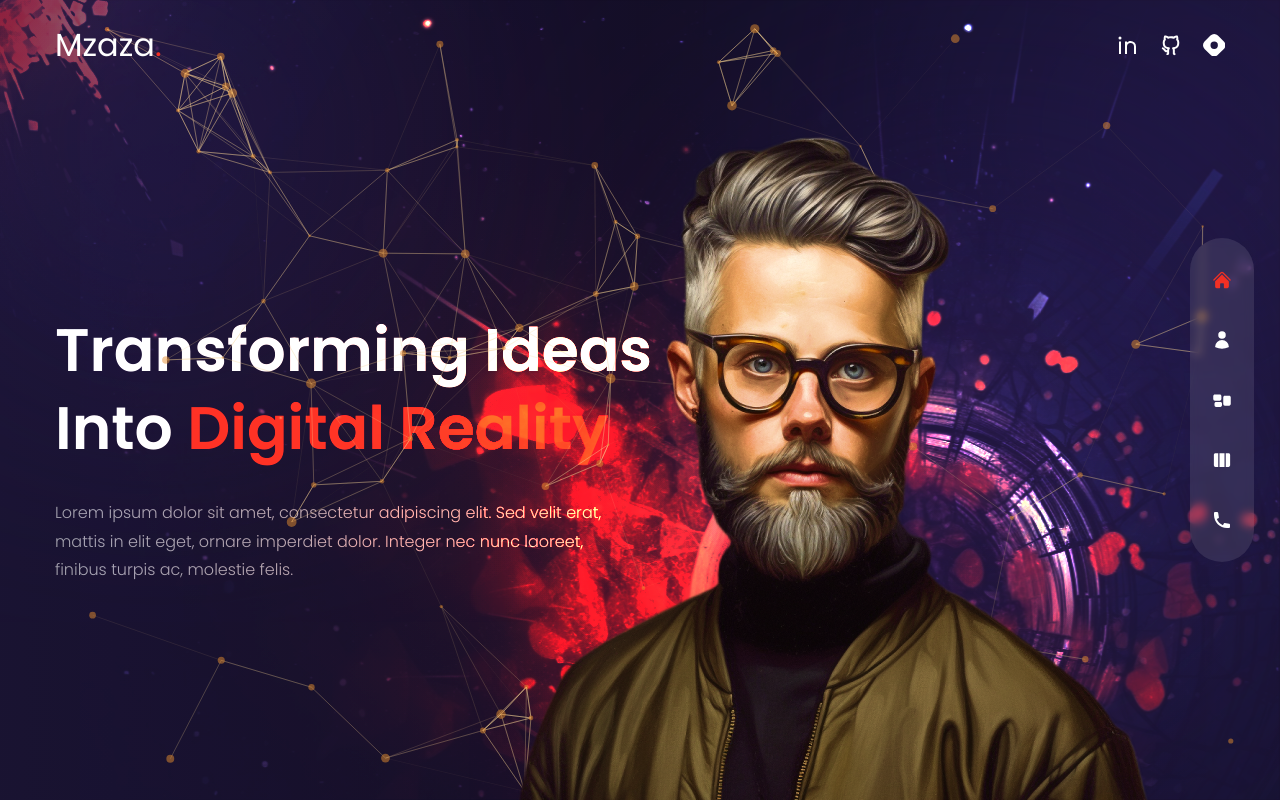
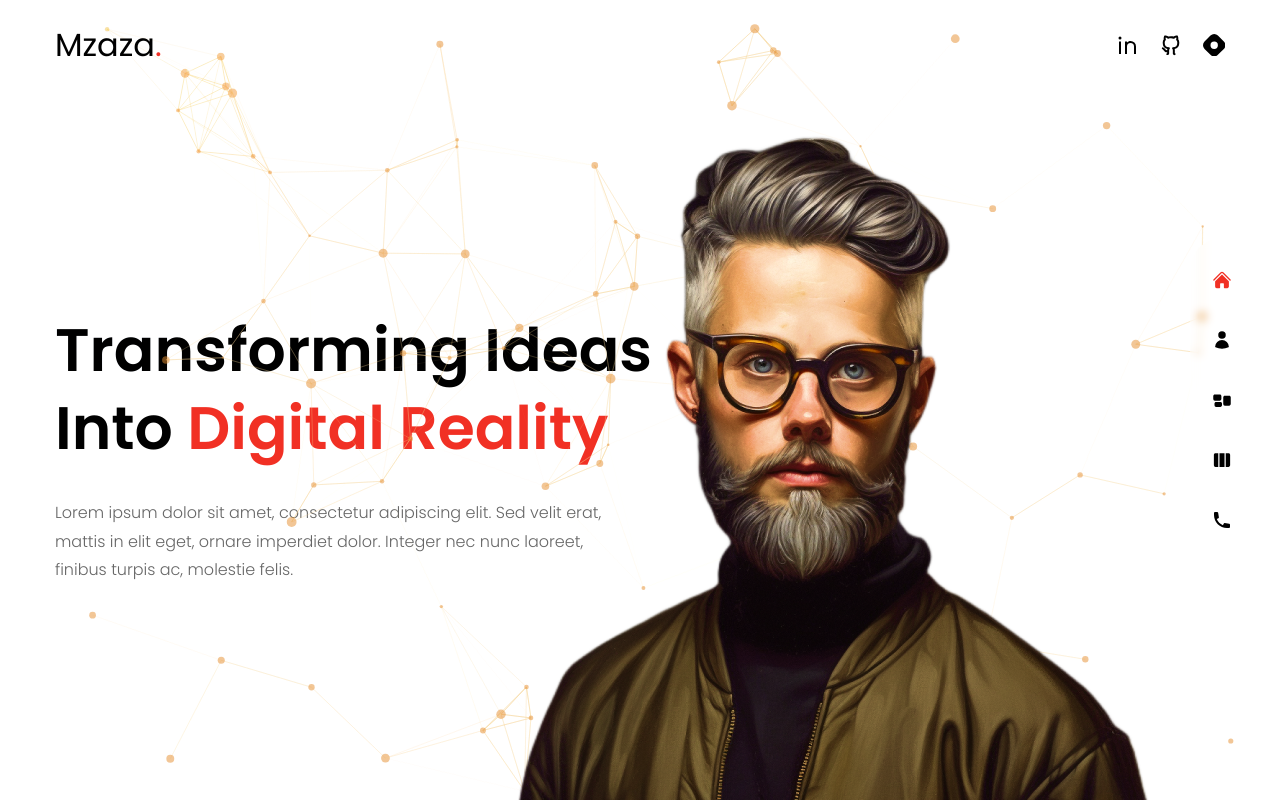
Before and after one commit to mzazakeith/portefeuille, a Next.js app: page / in a window 1280 px wide. Built offline with nearby package versions, Linux system fonts and the light colour scheme.

Commit message:
backgrounds changed

```diff
--- a/components/Layout.js
+++ b/components/Layout.js
@@ -15,7 +15,7 @@ const Layout = ({children}) => {
     const router = useRouter();
     const pathname = router.pathname
   return(
-      <div className={`${pathname === "/" && 'page'} top-0 bg-site text-white bg-cover bg-no-repeat ${poppins.variable} font-poppins relative`}>
+      <div className={`${pathname === "/" && 'page'} bg-white top-0 bg-cover bg-no-repeat ${poppins.variable} font-poppins relative`}>
         <TopLeftImg/>
         <Nav/>
         <Header/>
--- a/pages/index.js
+++ b/pages/index.js
@@ -10,7 +10,7 @@ const Home = () => {
   return (
       <div className='bg-primary/6- h-full page'>
 
-        <div className='w-full h-full bg-gradient-to-r from-primary/10 via-black/30 to-black/10'>
+        <div className='w-full h-full'>
           <div className='flex flex-col justify-center text-center xl:pt-40 xl:text-left h-full container mx-auto'>
 
             <motion.h1
@@ -29,7 +29,7 @@ const Home = () => {
         </div>
 
         <div className='w-[1200px] h-full absolute right-0 bottom-0'>
-            <div className='bg-none xl:bg-explosion xl:bg-cover xl:bg-right xl:bg-no-repeat w-full h-full absolute
+            <div className='bg-none w-full h-full absolute
             mix-blend-color-dodge translate-z-0'>
             </div>
 
--- a/styles/globals.css
+++ b/styles/globals.css
@@ -32,7 +32,7 @@
     @apply text-[35px] leading-tight md:text-[54px] md:leading-[1.3] mb-4 font-semibold;
   }
   p {
-    @apply leading-[1.8] text-white/60 font-light;
+    @apply leading-[1.8] text-black/60 font-light;
   }
   .btn,
   .input {
```
